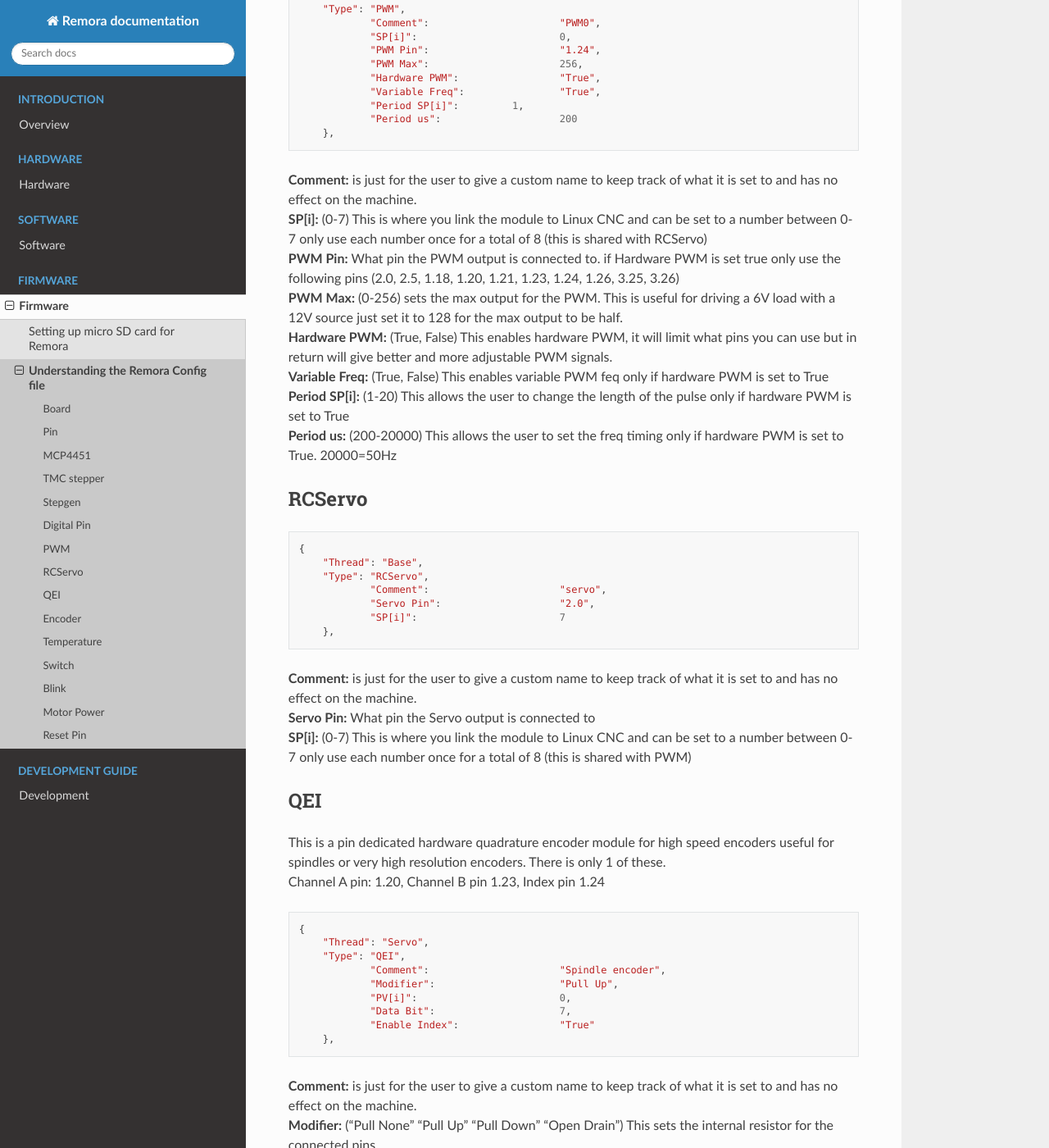
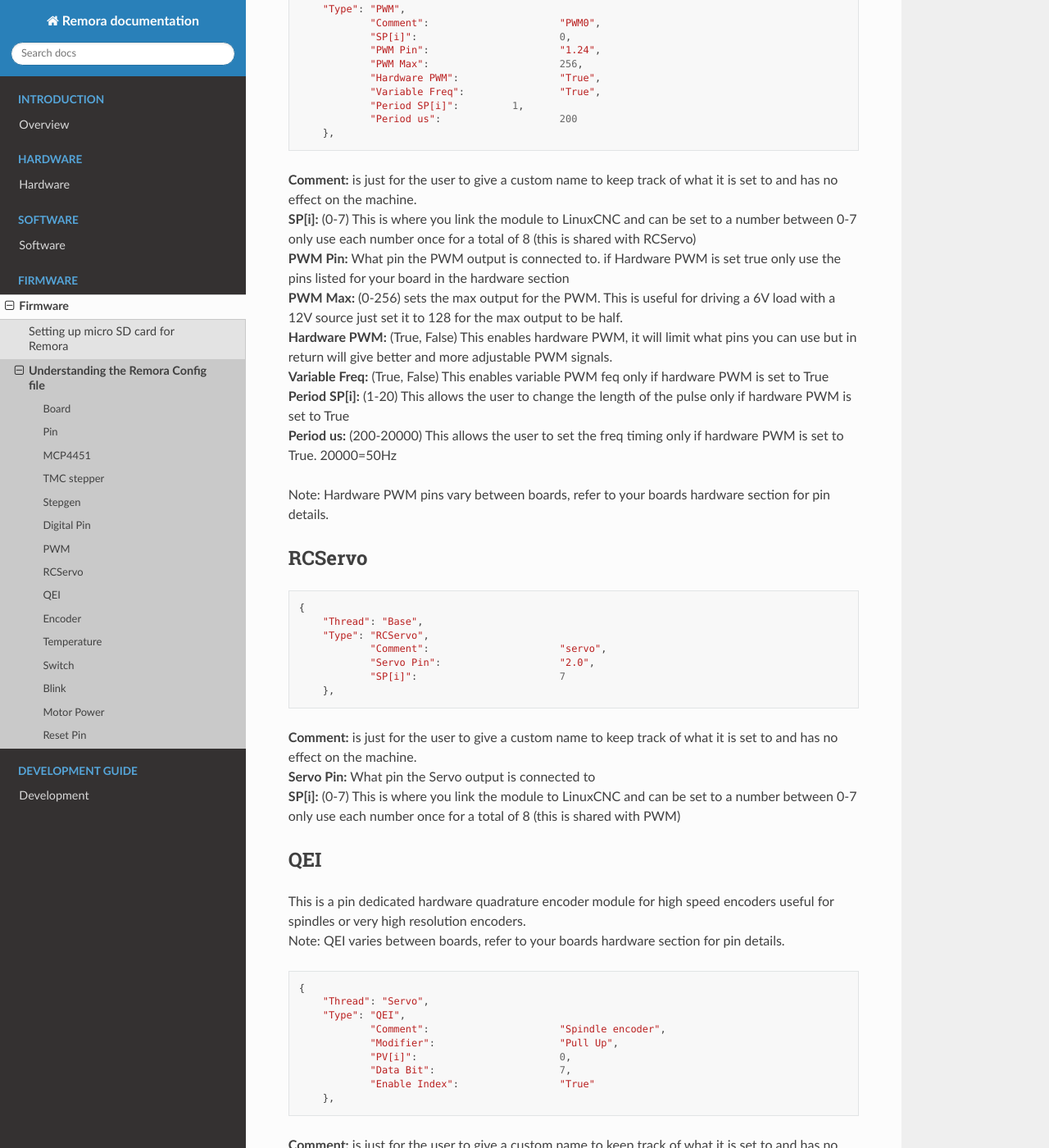
Before and after one commit to scottalford75/Remora-docs, a Sphinx documentation site: the page built from docs/source/firmware/Setup-Config-File.rst, in a window 1280 px wide and 1400 px high, scrolled down 3420 px. Shown: the whole window at 82% size. Built offline with Sphinx 7.4.7 and the Read the Docs theme 2.0.0, drawn with Linux system fonts in a browser that asks for light colours; pages that are not in the unit, such as notebooks, are missing from menus; some of the changed text lies outside the part shown.

Commit message:
Update Setup-Config-File.rst

```diff
--- a/docs/source/firmware/Setup-Config-File.rst
+++ b/docs/source/firmware/Setup-Config-File.rst
@@ -103,7 +103,7 @@
 
 Stepgen
 -------
-This module defines the axis and how it is connected to the main board and Linux CNC.
+This module defines the axis and how it is connected to the main board and LinuxCNC.
 
 .. code-block::
 
@@ -118,7 +118,7 @@
 	},
 
 | **Comment:** is just for the user to give a custom name to keep track of what it is set to and has no effect on the machine.
-| **Joint Number:** (0-8) This is where you link the join/axis to Linux CNC. This number must match what is set in your hal file.
+| **Joint Number:** (0-8) This is where you link the join/axis to LinuxCNC. This number must match what is set in your hal file.
 | **Step/Direction/Enable Pins:** These are user set pin to connect to your motor driver.
 
 
@@ -144,7 +144,7 @@
 | **Mode:** (Output, Input) sets the digital pin mode
 | **Modifier:** ("Pull None" "Pull Up" "Pull Down" "Open Drain") This sets the internal resistor for the connected pins
 | **Invert:** (True, False) This inverts the state of the pin
-| **Data Bit:** (0-7) This is where you link the module to Linux CNC and can be set to a number between 0-7
+| **Data Bit:** (0-7) This is where you link the module to LinuxCNC and can be set to a number between 0-7
 | when "Mode:" is set as "Output" you can set this to any number 0-7 but do not use the same number twice. This give the user 8 total unique outputs.
 | when "Mode:" is set as "Input" you can set this to any number 0-7 but do not use the same number twice. This give the user 8 total unique Inputs. (this is shared with encoders)
 
@@ -168,14 +168,15 @@
 	},
 
 | **Comment:** is just for the user to give a custom name to keep track of what it is set to and has no effect on the machine.
-| **SP[i]:** (0-7) This is where you link the module to Linux CNC and can be set to a number between 0-7 only use each number once for a total of 8 (this is shared with RCServo)
-| **PWM Pin:** What pin the PWM output is connected to. if Hardware PWM is set true only use the following pins (2.0, 2.5, 1.18, 1.20, 1.21, 1.23, 1.24, 1.26, 3.25, 3.26)
+| **SP[i]:** (0-7) This is where you link the module to LinuxCNC and can be set to a number between 0-7 only use each number once for a total of 8 (this is shared with RCServo)
+| **PWM Pin:** What pin the PWM output is connected to. if Hardware PWM is set true only use the pins listed for your board in the hardware section
 | **PWM Max:** (0-256) sets the max output for the PWM. This is useful for driving a 6V load with a 12V source just set it to 128 for the max output to be half.
 | **Hardware PWM:** (True, False) This enables hardware PWM, it will limit what pins you can use but in return will give better and more adjustable PWM signals.
 | **Variable Freq:** (True, False) This enables variable PWM feq only if hardware PWM is set to True
 | **Period SP[i]:** (1-20) This allows the user to change the length of the pulse only if hardware PWM is set to True
 | **Period us:** (200-20000) This allows the user to set the freq timing only if hardware PWM is set to True. 20000=50Hz
 
+| Note: Hardware PWM pins vary between boards, refer to your boards hardware section for pin details.
 RCServo
 -------
 
@@ -191,12 +192,12 @@
 
 | **Comment:** is just for the user to give a custom name to keep track of what it is set to and has no effect on the machine.
 | **Servo Pin:** What pin the Servo output is connected to
-| **SP[i]:** (0-7) This is where you link the module to Linux CNC and can be set to a number between 0-7 only use each number once for a total of 8 (this is shared with PWM)
+| **SP[i]:** (0-7) This is where you link the module to LinuxCNC and can be set to a number between 0-7 only use each number once for a total of 8 (this is shared with PWM)
 
 QEI
 ---
-| This is a pin dedicated hardware quadrature encoder module for high speed encoders useful for spindles or very high resolution encoders. There is only 1 of these.
-| Channel A pin: 1.20, Channel B pin 1.23, Index pin 1.24
+| This is a pin dedicated hardware quadrature encoder module for high speed encoders useful for spindles or very high resolution encoders.
+| Note: QEI varies between boards, refer to your boards hardware section for pin details.
 
 .. code-block::
 
@@ -212,8 +213,8 @@
 
 | **Comment:** is just for the user to give a custom name to keep track of what it is set to and has no effect on the machine.
 | **Modifier:** ("Pull None" "Pull Up" "Pull Down" "Open Drain") This sets the internal resistor for the connected pins
-| **PV[i]:** (0-7) This is where you link the module to Linux CNC and can be set to a number between 0-7 only use each number once for a total of 8 (this is shared with Encoder and Temperature)
-| **Data Bit:** (0-7) This is where you link the module to Linux CNC and can be set to a number between 0-7.
+| **PV[i]:** (0-7) This is where you link the module to LinuxCNC and can be set to a number between 0-7 only use each number once for a total of 8 (this is shared with Encoder and Temperature)
+| **Data Bit:** (0-7) This is where you link the module to LinuxCNC and can be set to a number between 0-7.
 | This is shared pool with digital pin input. and only is needed if "Enable Index" is set to "True"
 | **Enable Index:** (True, False) This enables the index pulse on the encoder. if your encoder only has a and b set this to false
 
@@ -239,8 +240,8 @@
 | **ChA,ChB:** What pin the encoder is connected to.
 | **Index Pin:** What pin the index pulse connected to. If this is set to "" with no value index is disabled.
 | **Modifier:** ("Pull None" "Pull Up" "Pull Down" "Open Drain") This sets the internal resistor for the connected pins
-| **PV[i]:** (0-7) This is where you link the module to Linux CNC and can be set to a number between 0-7 only use each number once for a total of 8 (this is shared with QEM and Temperature)
-| **Data Bit:** (0-7) This is where you link the module to Linux CNC and can be set to a number between 0-7. This is shared pool with digital pin input. and only is needed if "Enable Index" is not set to ""
+| **PV[i]:** (0-7) This is where you link the module to LinuxCNC and can be set to a number between 0-7 only use each number once for a total of 8 (this is shared with QEM and Temperature)
+| **Data Bit:** (0-7) This is where you link the module to LinuxCNC and can be set to a number between 0-7. This is shared pool with digital pin input. and only is needed if "Enable Index" is not set to ""
 
 
 Temperature
@@ -265,7 +266,7 @@
 	},
 
 | **Comment:** is just for the user to give a custom name to keep track of what it is set to and has no effect on the machine.
-| **PV[i]:** (0-7) This is where you link the module to Linux CNC and can be set to a number between 0-7 only use each number once for a total of 8 (this is shared with Encoder and QEM)
+| **PV[i]:** (0-7) This is where you link the module to LinuxCNC and can be set to a number between 0-7 only use each number once for a total of 8 (this is shared with Encoder and QEM)
 | **Sensor:** (thermistor) only option
 | **Pin:** What pin the thermistor is connected to.
 | **beta, r0, t0:** These are the values of the thermistor.
```
